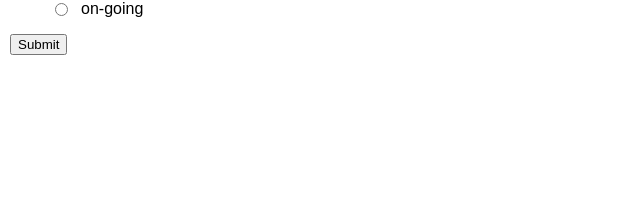
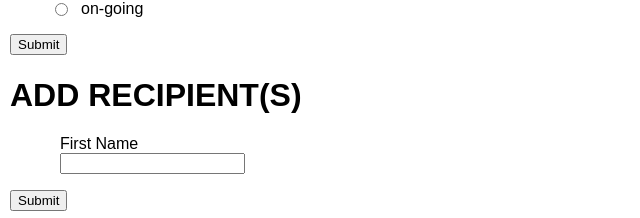
Before and after one commit to selvinor/selvin-subscription-client, a React (Create React App) app: page / in a window 1280 px wide. Shown: the part 675-893 px from the top of the page, without its empty margins (0-640 px from the left). Before the commit the page ends 800 px from the top, so only its background shows below. Built offline with nearby package versions, Linux system fonts and the light colour scheme; no server answers.

Commit message:
added first name input to recipients

```diff
--- /dev/null
+++ b/src/components/recipient-add-form.js
@@ -0,0 +1,99 @@
+import React from 'react';
+import {Field, SubmissionError, reduxForm} from 'redux-form';
+import Input from './input';
+//import {required, pristine, submitting} from '../validators';
+//import './recipient-add-form.css';
+
+
+export class RecipientAddForm extends React.Component {
+  onSubmit(values) {
+    return fetch('http://localhost:8080/api/recipients', {
+      method:'POST',
+      body: JSON.stringify(values),
+      headers: {
+        'Content-Type': 'application/json'
+    }
+  })
+    .then(res => {
+      if (!res.ok) {
+        if (
+          res.headers.has('content-type') &&
+          res.headers
+            .get('content-type')
+            .startsWith('application/json')
+        ) {
+            // It's a nice JSON error returned by us, so decode it
+            return res.json().then(err => Promise.reject(err));
+        }
+        // It's a less informative error returned by express
+        return Promise.reject({
+          code: res.status,
+          message: res.statusText
+        });
+      }
+      return;
+    })
+    .then(() => console.log('Submitted with values', values))
+    .catch(err => {
+      const {reason, message, location} = err;
+      if (reason === 'ValidationError') {
+        // Convert ValidationErrors into SubmissionErrors for Redux Form
+        return Promise.reject(
+            new SubmissionError({
+                [location]: message
+            })
+        );
+      }
+      return Promise.reject(
+        new SubmissionError({
+            _error: 'Error submitting message'
+        })
+      );
+    });
+  }
+  render() {
+    let successMessage;
+    if (this.props.submitSucceeded) {
+      successMessage = (
+        <div className= "message message-successs">
+          Message submitted successfully
+        </div>
+      );
+    }
+    let errorMessage;
+    if (this.props.error) {
+      errorMessage = (
+        <div className="message message-error">{this.props.error}</div>
+      );
+    }
+    return (
+      <div>
+        <h1>ADD RECIPIENT(S)</h1>
+        <form onSubmit={this.props.handleSubmit(values =>
+          this.onSubmit(values)
+          )}>
+          {successMessage}
+          {errorMessage}
+          <ul>
+            <li>
+              <div className="form-input">
+                <label htmlFor="firstName" className="firstName">First Name
+                  <Field
+                    name="firstName"
+                    type="text"
+                    component={Input}
+                  /></label>
+              </div>
+            </li>
+          </ul>
+        {/* <button type="submit" disabled={this.props.pristine || this.props.submitting}>Submit</button> */}
+          <button type="submit" >Submit</button>
+        </form>
+      </div>
+
+    )
+  }
+}
+export default reduxForm({
+  form: 'recipientAddForm'
+})(RecipientAddForm);
--- a/src/components/subscription-form.js
+++ b/src/components/subscription-add-form.js
@@ -2,10 +2,10 @@ import React from 'react';
 import {Field, SubmissionError, reduxForm} from 'redux-form';
 import Input from './input';
 //import {required, pristine, submitting} from '../validators';
-import './subscription-form.css';
+import './subscription-add-form.css';
 
 
-export class SubscriptionForm extends React.Component {
+export class SubscriptionAddForm extends React.Component {
   onSubmit(values) {
     return fetch('http://localhost:8080/api/subscriptions', {
       method:'POST',
@@ -218,5 +218,5 @@ export class SubscriptionForm extends React.Component {
   }
 }
 export default reduxForm({
-  form: 'subscriptionForm'
-})(SubscriptionForm);
+  form: 'subscriptionAddForm'
+})(SubscriptionAddForm);
--- a/src/index.js
+++ b/src/index.js
@@ -6,13 +6,16 @@ import './index.css';
 //import App from './App';
 //import registerServiceWorker from './registerServiceWorker';
 import store from './store';
-import SubscriptionForm from './components/subscription-form';
+import SubscriptionAddForm from './components/subscription-add-form';
+import RecipientAddForm from './components/recipient-add-form';
 import SubscriptionList from './components/subscription-list';
 
 ReactDOM.render(
   <Provider store={store}>
     <div>
-      <SubscriptionForm />
+      <SubscriptionList />
+      <SubscriptionAddForm />
+      <RecipientAddForm />
     </div>
   </Provider>,
   document.getElementById('root')
```
Also changed, not shown: src/components/subscription-add-form.css (renamed from src/components/subscription-form.css).
